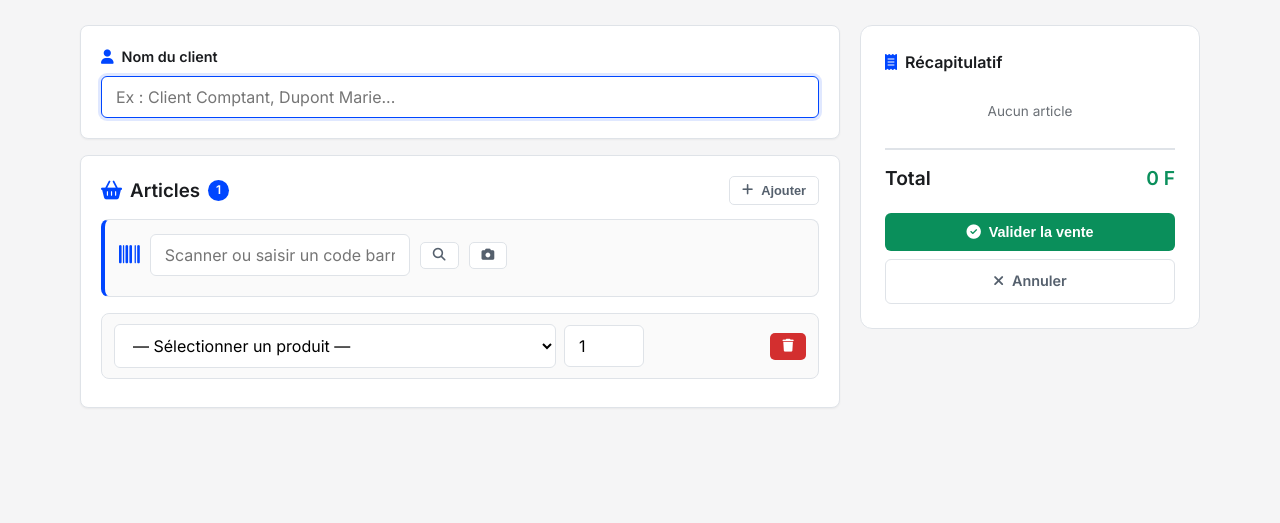
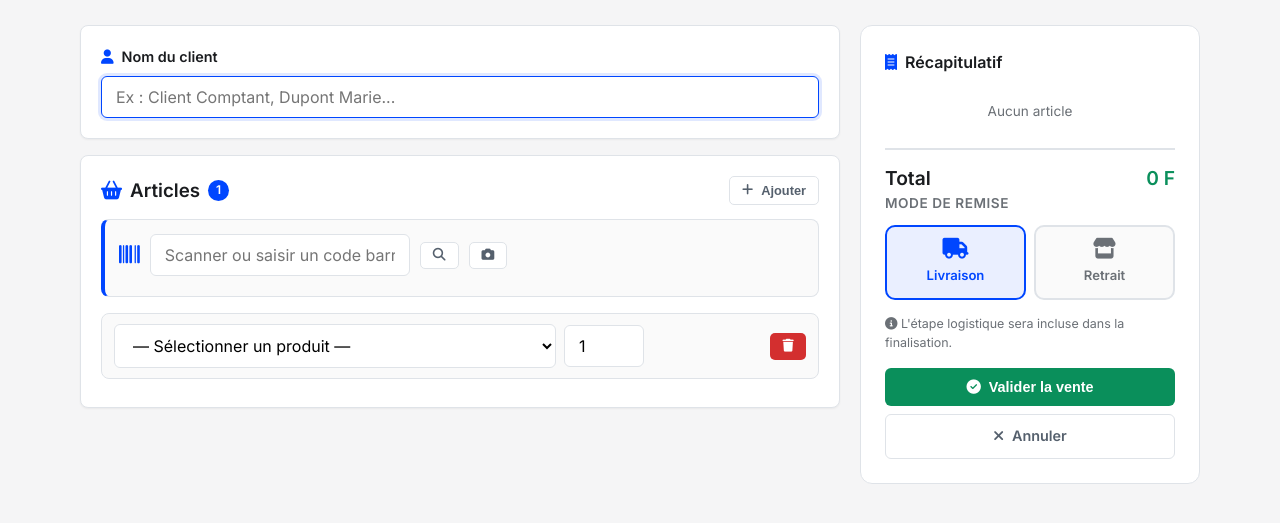
Before and after one commit to AYANOU5525/Facture, a PHP site: page /facturation/pages/invoice_add.php in a window 1280 px wide. Shown: the part 171-694 px from the top of the page. Run offline with PHP 8.4, Linux system fonts and the light colour scheme; the visitor is signed in with stand-in values (Sample User, id 1); data that the repository does not hold is empty; some libraries are stand-ins or nearby versions.

Commit message:
vente : choix livraison ou retrait sur place

```diff
--- a/pages/invoice_add.php
+++ b/pages/invoice_add.php
@@ -25,12 +25,14 @@
     $client = trim($_POST['client'] ?? '');
     $items = $_POST['items'] ?? [];
 
+    $mode_remise = in_array($_POST['mode_remise'] ?? '', ['livraison', 'retrait']) ? $_POST['mode_remise'] : 'livraison';
+
     if (empty($items)) {
         $error = 'Veuillez ajouter au moins un produit.';
     } else {
         try {
             $numero = $invoiceService->createDirectSale($client, $nom_vendeur, $items, (int) $entreprise_id);
-            header('Location: vente_workflow.php?ref=' . urlencode($numero) . '&etape=1');
+            header('Location: vente_workflow.php?ref=' . urlencode($numero) . '&etape=1&mode=' . $mode_remise);
             exit;
         } catch (Throwable $e) {
             $error = $e->getMessage();
@@ -128,6 +130,32 @@
         font-size: 0.75rem;
         padding: 1px 8px;
         font-weight: 600;
+    }
+    .mode-remise-option {
+        cursor: pointer;
+    }
+    .mode-remise-option input[type="radio"] {
+        display: none;
+    }
+    .mode-remise-card {
+        display: flex;
+        flex-direction: column;
+        align-items: center;
+        gap: 6px;
+        padding: 12px 8px;
+        border: 2px solid var(--zinc-200);
+        border-radius: 10px;
+        font-size: 0.82rem;
+        font-weight: 600;
+        color: var(--text-muted);
+        background: var(--zinc-50);
+        transition: all 0.2s;
+    }
+    .mode-remise-card i { font-size: 1.3rem; }
+    .mode-remise-option input:checked + .mode-remise-card {
+        border-color: var(--primary);
+        background: var(--primary-light);
+        color: var(--primary);
     }
     @media (max-width: 768px) {
         .sale-form-grid { grid-template-columns: 1fr; }
@@ -227,7 +255,33 @@
                     <span>Total</span>
                     <span class="sale-total-amount" id="grand-total">0 F</span>
                 </div>
-                <div style="margin-top:20px; display:flex; flex-direction:column; gap:8px;">
+                <!-- Mode de remise -->
+                <div style="margin-bottom:16px;">
+                    <div style="font-weight:600; font-size:0.85rem; color:var(--text-muted); text-transform:uppercase; letter-spacing:0.04em; margin-bottom:10px;">
+                        Mode de remise
+                    </div>
+                    <div style="display:grid; grid-template-columns:1fr 1fr; gap:8px;">
+                        <label class="mode-remise-option">
+                            <input type="radio" name="mode_remise" value="livraison" checked onchange="updateModeRemise()">
+                            <div class="mode-remise-card" id="card-livraison">
+                                <i class="fas fa-truck"></i>
+                                <span>Livraison</span>
+                            </div>
+                        </label>
+                        <label class="mode-remise-option">
+                            <input type="radio" name="mode_remise" value="retrait" onchange="updateModeRemise()">
+                            <div class="mode-remise-card" id="card-retrait">
+                                <i class="fas fa-store"></i>
+                                <span>Retrait</span>
+                            </div>
+                        </label>
+                    </div>
+                    <p id="mode-remise-hint" style="font-size:0.78rem; color:var(--text-muted); margin:8px 0 0;">
+                        <i class="fas fa-info-circle"></i> L'étape logistique sera incluse dans la finalisation.
+                    </p>
+                </div>
+
+                <div style="display:flex; flex-direction:column; gap:8px;">
                     <button type="submit" class="btn btn-success" id="btn-submit" disabled>
                         <i class="fas fa-check-circle"></i> Valider la vente
                     </button>
@@ -356,6 +410,16 @@
 
     function escHtml(str) {
         return str.replace(/&/g,'&amp;').replace(/</g,'&lt;').replace(/>/g,'&gt;').replace(/"/g,'&quot;');
+    }
+
+    function updateModeRemise() {
+        const mode = document.querySelector('input[name="mode_remise"]:checked')?.value ?? 'livraison';
+        const hint = document.getElementById('mode-remise-hint');
+        if (hint) {
+            hint.innerHTML = mode === 'retrait'
+                ? '<i class="fas fa-info-circle"></i> Retrait sur place — l\'étape logistique sera ignorée.'
+                : '<i class="fas fa-info-circle"></i> L\'étape logistique sera incluse dans la finalisation.';
+        }
     }
 
     // Initialiser avec une ligne vide
```
Also changed, not shown: pages/vente_workflow.php (+36 -8 lines).
